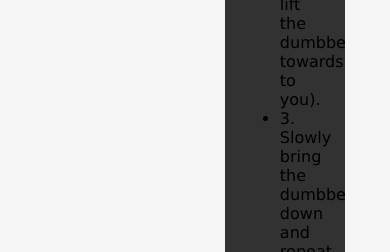
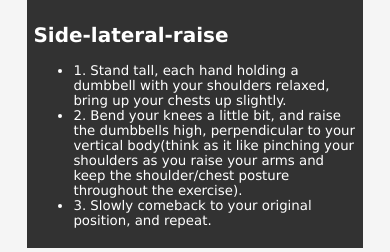
Before and after one commit to Brendanchoi626/NoExcuse, a Flask app: page /exercisenow/1 in a window 390 px wide. Shown: the part 1104-1356 px from the top of the page. Run offline with Flask 2, Linux system fonts and the light colour scheme; data comes from the database, SQL or seed files in the repository.

Commit message:
responsive layout for routine page

```diff
--- a/app.py
+++ b/app.py
@@ -26,8 +26,7 @@ def home():
 @app.route('/routine/')
 def all_routines():
     results = sqlite_conn('database.db', "SELECT * FROM Routine")
-    description = sqlite_conn('database.db', "SELECT Routine.decscription from Routine")
-    return render_template('routine.html', routines=results, description=description)
+    return render_template('routine.html', routines=results)
 # help page
 @app.route('/help/')
 def help():
--- a/static/css/style.css
+++ b/static/css/style.css
@@ -12,12 +12,7 @@ html a{
 .title{
     padding-left: 2%;
 }
-@media screen and (max-width : 1080px){
-    .exercisenow{
-    }
-}
-@media screen and (max-wi8dth : 900px){
-}
+
 /*-------------------------------------*/
 /*styles Nav.html */
 .navall{
@@ -118,12 +113,7 @@ nav ul {
     padding:0px;
     width: 100%;
 }
-.home_contents2 img{
-    width: 100%;
-    height: auto;
-    max-height: 720px;
-    z-index: 0;
-}
+
 .contents2{
     position: relative;
     color: white;
@@ -150,8 +140,11 @@ nav ul {
     margin-left: 40%;
     background-color: rgb(37, 37, 39);
 }
-
-
+.home_containor{
+    background-image: url("/static/pictures to be replaced/armsfolded-crop.jpg");
+    width:100%;
+    height: auto;
+}
 
 /* ----------------------------------- */
 /* testimonial.html */
@@ -269,7 +262,7 @@ footer p{
     width: 400px;
     height: auto;
     padding: 90px 30px;
-    visibility: hidden;
+    display: none;
     text-align: center;
     font-size: auto;
     z-index: 1;
@@ -284,32 +277,77 @@ footer p{
     bottom: 80px;
 }
 .routine_content:hover .routine_description{
-    visibility: visible;
+    display: block;
 }
 
 /*------------------------------------*/
 /*styles exercisenow.html and workout_help.html*/
 .exercisenow{
     overflow: auto;
-    width: 80%;
+    width: 90%;
     height: auto;
-    margin: 0 0 0 10%;
+    margin: 0 0 0 5%;
 }
 .exercisenow video{
     width: 100%;
-    height: auto;
 }
 .exercisenow_contenttxt{
     width: 30%;
     float: left;
     height: auto;
     background-color: rgb(50, 50, 50);
+    margin-bottom: 1.25%;
+    font-size: smaller;
     padding: 5%;
+    color: white;
+}
+.exercisenow_contenttxt_desc{
+    width: 100%;
+    height: 100%;
+    justify-content: center;
+    overflow: auto;
+}
+.exercisenow_contenttxt_reps{
+    width: 100%;
+    height: 20%;
+    justify-content: center;
+    text-align: center;
 }
 .exercisenow_contentvid{
     width:60%;
     float: left;
     height: auto;
+    margin-bottom: 1%;
+}
+.wrapper{
+    display: flex;
+    max-height: 600px;
+}
+@media screen and (max-width : 1564px){
+    .exercisenow_contenttxt{
+        width: 38%;
+        padding: 1%;
+    }
+}
+@media screen and (max-width : 1203px){
+    .exercisenow_contenttxt{
+        width: 40%;
+        padding: none;
+    }
+}
+@media screen and (max-width : 1199px){
+    .wrapper{
+        display: block;
+    }
+    .exercisenow_contentvid{
+        width: 100%;
+        margin-bottom: -1%;
+    }
+    .exercisenow_contenttxt{
+        width: 96%;
+        margin: 0 0 2% 0;
+        padding: 2%;
+    }
 }
 /*------------------------------------*/
 /*styles images_copyrights.html*/
--- a/templates/exercisenow.html
+++ b/templates/exercisenow.html
@@ -6,15 +6,26 @@
         {{description|safe}}
         <!-- shows the details of the selected workout-->
         {% for exercise in exercisenow %}
+        <div class="wrapper">
             <div class="exercisenow_contentvid">
+                <!-- The instruction video for the certain exercise -->
                 <video controls><source src="/static/Exercise_Video/{{exercise[0]}}.mp4" type="video/mp4"></video>
             </div>
+
             <div class="exercisenow_contenttxt">
-                <p>{{exercise[4]|safe}} </p>
-                <p>Reps: {{exercise[1]}}</p>
-                <p>Cooldown-Terms: {{exercise[3]}}</p>
-                <p>Sets: {{exercise[2]}}</p>
+                <!-- The specific description of a specific exercise. -->
+                <div class="exercisenow_contenttxt_desc">
+                    <p>{{exercise[4]|safe}} </p>
+                </div>
+                <!-- currently not using for the better layout -->
+                <!-- The reccomanded reps and, and sets for each of the exercises.  -->
+                <!-- <div class="exercisenow_contenttxt_reps"> -->
+                    <!-- <p>Reps: {{exercise[1]}}</p> -->
+                    <!-- <p>Cooldown-Terms: {{exercise[3]}}</p> -->
+                    <!-- <p>Sets: {{exercise[2]}}</p>   -->
+                <!-- </div> -->
             </div>
+        </div>
         {% endfor %}
     </div>
 {% endblock %}
```
Also changed, not shown: templates/home.html (+6 -5 lines), templates/routine.html (+11 -11 lines).
